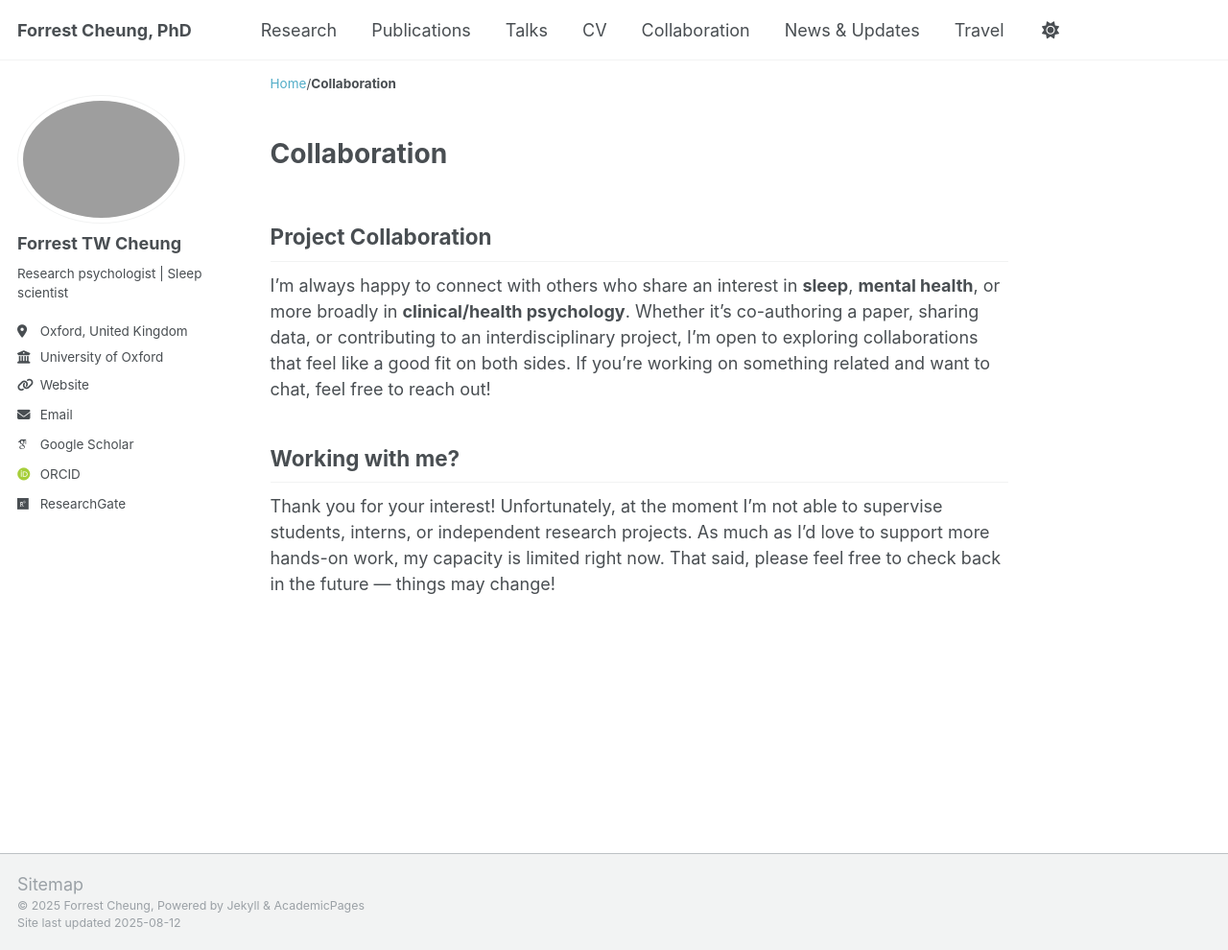
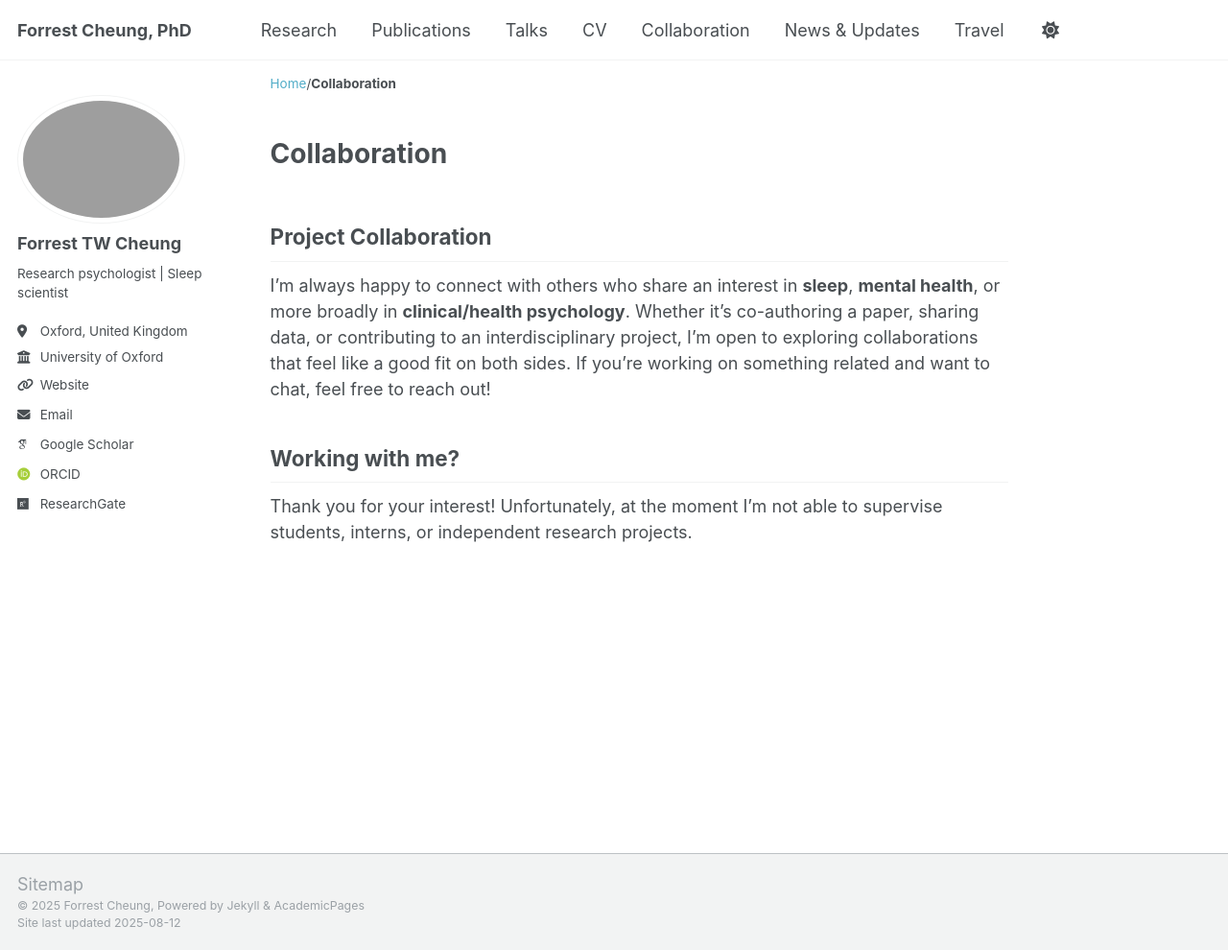
Before and after one commit to forrestcheungtw/forrestcheungtw.github.io, a Jekyll site: the page built from _pages/collaboration.md, in a window 1280 px wide and 990 px high. Shown: the whole window at 96% size. Built offline with Jekyll 4.4.1, drawn with Linux system fonts in a browser that asks for light colours; some web fonts are replaced; a script that is not in the unit is left out.

Commit message:
Updated 5 files via CloudCannon.

```diff
--- a/_pages/collaboration.md
+++ b/_pages/collaboration.md
@@ -8,4 +8,4 @@ author_profile: true
 I’m always happy to connect with others who share an interest in **sleep**, **mental health**, or more broadly in **clinical/health psychology**. Whether it’s co-authoring a paper, sharing data, or contributing to an interdisciplinary project, I’m open to exploring collaborations that feel like a good fit on both sides. If you're working on something related and want to chat, feel free to reach out!
 
 ## Working with me?
-Thank you for your interest! Unfortunately, at the moment I’m not able to supervise students, interns, or independent research projects. As much as I’d love to support more hands-on work, my capacity is limited right now. That said, please feel free to check back in the future — things may change!
+Thank you for your interest! Unfortunately, at the moment I’m not able to supervise students, interns, or independent research projects.
```
Also changed, not shown: _posts/2024-10-07-blog-post-3.md (+3 -3 lines), _posts/2025-07-14-blog-post-4.md (+1 -1 lines), index.md (+1 -1 lines), uploads/news-20241007-1.png (added).
